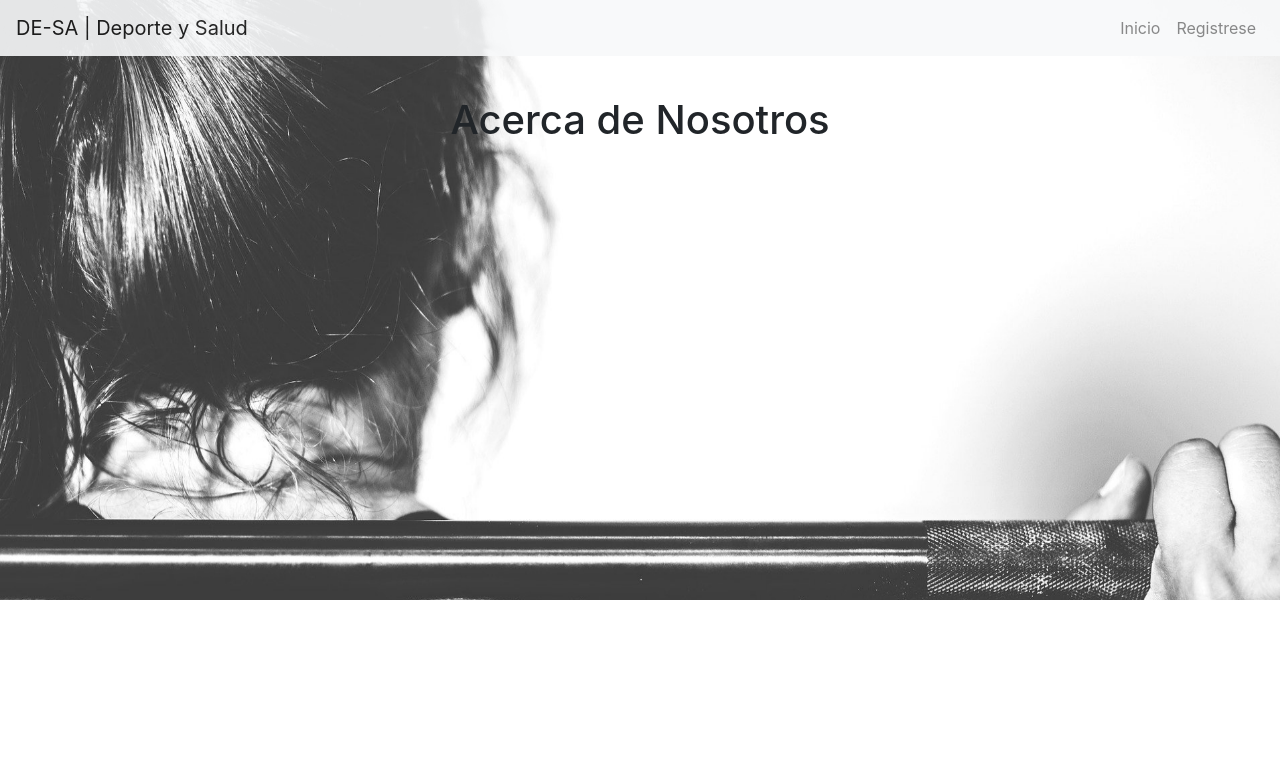
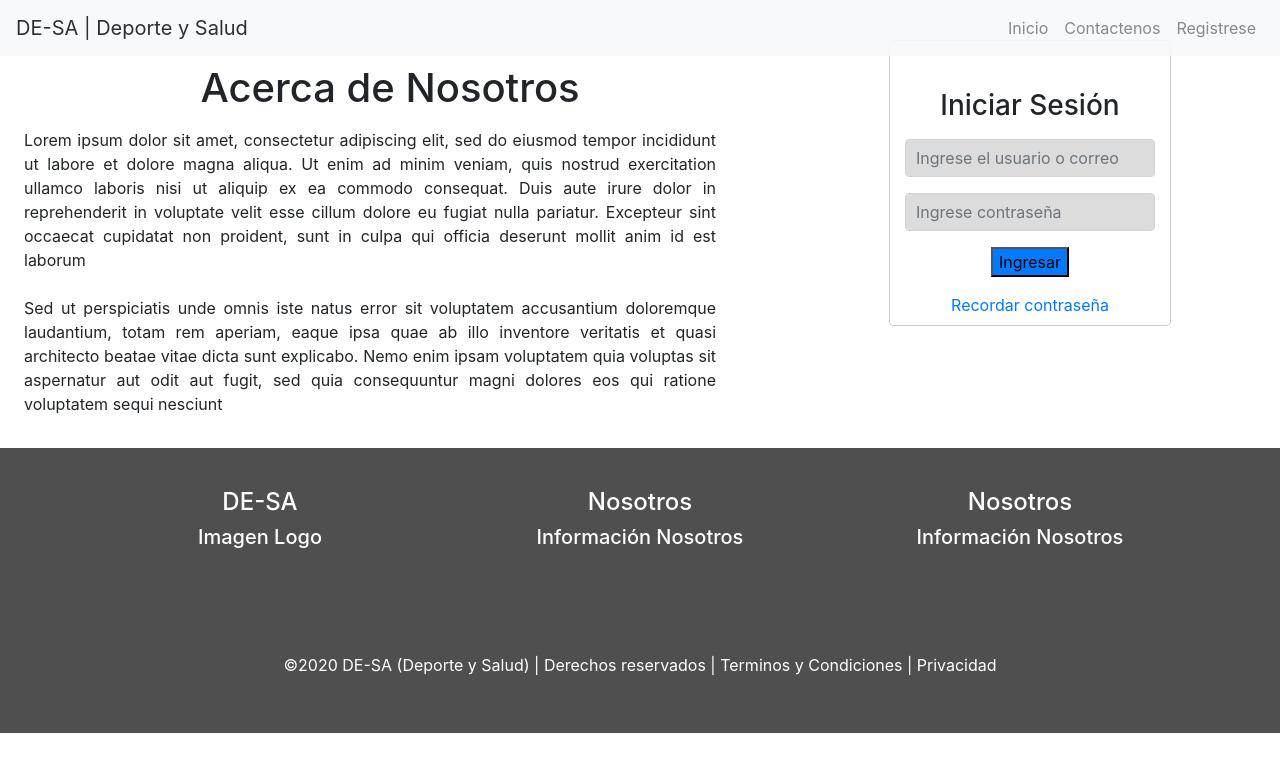
Before and after one commit to msgomez07/proyecto-final, a React (Create React App) app: page /quienes-somos in a window 1280 px wide. Shown: the top 772 px of the page. Built offline with nearby package versions, Linux system fonts and the light colour scheme; the HTML template or start-up script is replaced by a standard one.

Commit message:
cambios pagina quienes somos

```diff
--- a/src/App.css
+++ b/src/App.css
@@ -2,10 +2,7 @@
   width: 100%;
   height: 100%;
   opacity: 0.8;
-
 }
-
-
 
 .navbar {
   z-index: 2;
@@ -14,12 +11,10 @@
   margin-top: 0;
 }
 
-
 .main-section {
   margin:0 auto;
   margin-top: 0px;
   margin-left: 350px;
-
 }
 
 #form-control1 {
@@ -27,17 +22,24 @@
   padding: 10px;
 }
 
-
 #form-control2 {
   background-color: Gainsboro;
   padding: 10px;
 }
 
-
 #contenedorPrincipal {
-
 height: 75vh;
     background-repeat: no-repeat;
     background: url(./images/Portada.png) no-repeat center center fixed;
     background-size: 100% 100%;
 }
+
+
+
+/* Footer */
+
+.main-footer {
+  background-color: rgb(79, 79, 80);
+  color: white;
+  padding: 40px;
+}
--- /dev/null
+++ b/src/components/section-quienes somos/ContainerFooter.js
@@ -0,0 +1,37 @@
+import React from "react";
+
+function ContainerFooter() {
+  return (
+    <div className="main-footer">
+      <div className="container">
+        <div className="row">
+
+          <div className="col text-center">
+            <h4>DE-SA</h4>
+             <h5>Imagen Logo</h5>
+          </div>
+
+          <div className="col text-center">
+            <h4>Nosotros</h4>
+            <h5>Información Nosotros</h5>
+          </div>
+
+          <div className="col text-center">
+            <h4>Nosotros</h4>
+            <h5>Información Nosotros</h5>
+          </div>
+        </div>
+
+        <div className="row">
+          <hr />
+          <p className="col-sm text-center mt-5 pt-5">
+            &copy;{2020} DE-SA (Deporte y Salud) | Derechos reservados |
+            Terminos y Condiciones | Privacidad
+          </p>
+        </div>
+      </div>
+    </div>
+  );
+}
+
+export default ContainerFooter;
--- /dev/null
+++ b/src/components/section-quienes somos/ContainerInit.js
@@ -0,0 +1,79 @@
+import React, {useState} from 'react'
+import axios from 'axios'
+
+const baseUrl ="https://api-users-54hhbmzp6.vercel.app/users"
+
+export default function ContainerInit() {
+
+  const [datos, setDatos] = useState({
+    email: '',
+    password: ''
+  })
+
+
+  const handleInputChange = (event) => {
+    setDatos({
+      ...datos,
+      [event.target.name] : event.target.value
+    })
+  }
+
+   const enviarDatos = async () => {
+      await axios.get(baseUrl, {params: {email: datos.email, password: datos.password}})
+    .then(response => {
+      console.log(response.data);
+    })
+    .catch(error=>{
+      console.log(error)
+    })
+  }
+
+  const handleSubmit = (event) => {
+    event.preventDefault();
+  }
+
+    return (
+        <div className="d-flex">
+          <div className="d-flex flex-column align-items-initial w-100 p-3">
+            <h1 className="pt-5 mt-0 text-center">Acerca de Nosotros</h1>
+            <p className="mt-2 text-justify mr-5 ml-2">Lorem ipsum dolor sit amet, consectetur adipiscing elit, sed do eiusmod tempor incididunt ut labore et dolore magna aliqua. Ut enim ad minim veniam, quis nostrud exercitation ullamco laboris nisi ut aliquip ex ea commodo consequat. Duis aute irure dolor in reprehenderit in voluptate velit esse cillum dolore eu fugiat nulla pariatur. Excepteur sint occaecat cupidatat non proident, sunt in culpa qui officia deserunt mollit anim id est laborum</p>
+             <p className="mt-2 text-justify mr-5 ml-2">Sed ut perspiciatis unde omnis iste natus error sit voluptatem accusantium doloremque laudantium, totam rem aperiam, eaque ipsa quae ab illo inventore veritatis et quasi architecto beatae vitae dicta sunt explicabo. Nemo enim ipsam voluptatem quia voluptas sit aspernatur aut odit aut fugit, sed quia consequuntur magni dolores eos qui ratione voluptatem sequi nesciunt</p>
+          </div>
+
+        <div className="d-flex flex-column align-items-center w-100 p-3 modal-dialog text-center mt-4 ">
+
+        <div className="col-sm-8 pt-0">
+          <div className="modal-content mt" id="modal">
+            <form className="col-12" onSubmit={handleSubmit}>
+              <h3 className="iniciar-sesion mt-5">Iniciar Sesión</h3>
+              <div className="form-group">
+                <input
+                  type="text"
+                  className="form-control mt-3" id="form-control1"
+                  name="email"
+                  placeholder="Ingrese el usuario o correo"
+                  onChange={handleInputChange}
+                />
+              </div>
+              <div className="form-group">
+                <input
+                  type="password"
+                  className="form-control mt-2" id="form-control2"
+                  name="password"
+                  placeholder="Ingrese contraseña"
+                  onChange={handleInputChange}
+                />
+              </div>
+              <button className="bg-primary" type="submit" onClick={()=> enviarDatos()}>Ingresar</button>
+              {/* <p className="" onClick={()=> enviarDatos()}>Ingresar</p> */}
+            </form>
+            <div className="col-12 forgot mt-3 mb-2">
+                <a href="/">Recordar contraseña</a>
+            </div>
+          </div>
+        </div>
+      </div>
+      </div>
+
+    )
+}
--- a/src/components/section-quienes somos/NavBar.js
+++ b/src/components/section-quienes somos/NavBar.js
@@ -11,15 +11,12 @@ export default function NavBar() {
           <Navbar.Collapse id="basic-navbar-nav">
             <Nav className="ml-auto">
               <Nav.Link href="/inicio">Inicio</Nav.Link>
-              {/* <Nav.Link href="/contacto">Contactenos</Nav.Link> */}
+              <Nav.Link href="/contacto">Contactenos</Nav.Link>
               <Nav.Link href="/registro">Registrese</Nav.Link>
             </Nav>
           </Navbar.Collapse>
         </Navbar>
       </div>
-       <div className="pt-5">
-         <h1 className="text-center pt-5">Acerca de Nosotros</h1>
-      </div>
       </div>
     );
 }
--- a/src/components/section-quienes somos/QuienesContainer.js
+++ b/src/components/section-quienes somos/QuienesContainer.js
@@ -1,18 +1,18 @@
 import React from "react";
 import NavBar from "./NavBar";
-// import Containerinit from "./ContainerInit";
-// import ContainerDetails from "./ContainerDetails";
+import Containerinit from "./ContainerInit";
+import ContainerFooter from "./ContainerFooter";
 
 
-export default function QuienesContainer() {
+
+export default function Container() {
   return (
     <div>
-      <div id="contenedorPrincipal">
+      <div id="container">
         <NavBar />
-        {/* <Containerinit /> */}
+        <Containerinit />
       </div>
-
-      {/* <ContainerDetails /> */}
+      <ContainerFooter />
     </div>
   );
 }
--- a/src/components/section-registro/FormRegistro.js
+++ b/src/components/section-registro/FormRegistro.js
@@ -48,14 +48,13 @@ export default function FormRegistro() {
     setValidated(true);
 
 
-
   if (form.checkValidity() === true) {
     swal({
       title:"Registro realizado correctamente",
       text:"Ve a la página inicial para iniciar sesión",
       icon:"success",
       button:"Aceptar",
-      timer: "7000"
+      timer: "8000"
     })
     event.target.reset(setValidated(false));
   }
```
